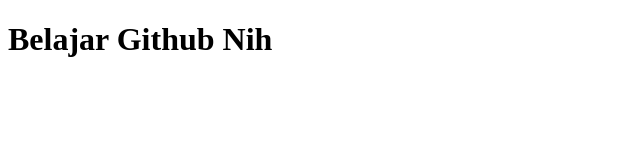
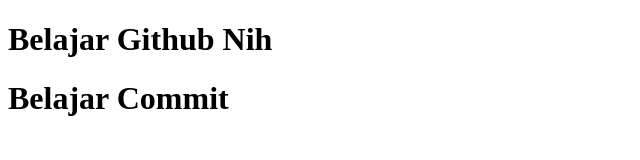
Before and after one commit to mugiprasetio/belajar, a plain HTML site: page index.html in a window 1280 px wide. Shown: the whole page, without its empty margins (0-640 px from the left). Drawn offline with Linux system fonts and the light colour scheme.

Commit message:
belajar commit

```diff
--- a/index.html
+++ b/index.html
@@ -9,6 +9,7 @@
 
 <body>
     <h1>Belajar Github Nih</h1>
+    <h1>Belajar Commit</h1>
 </body>
 
 </html>
```
